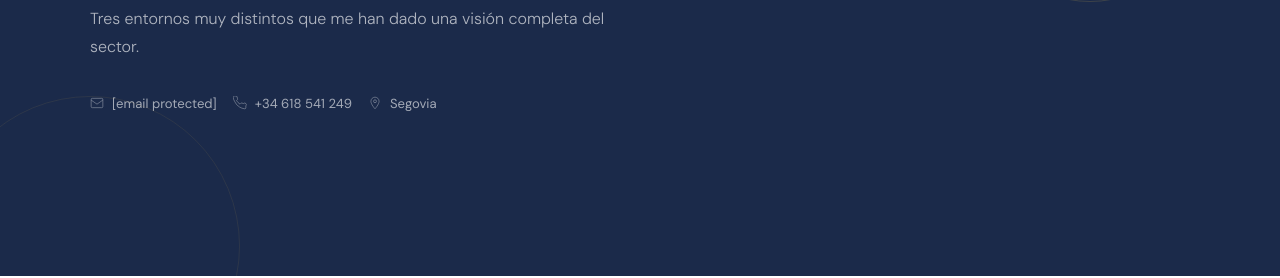
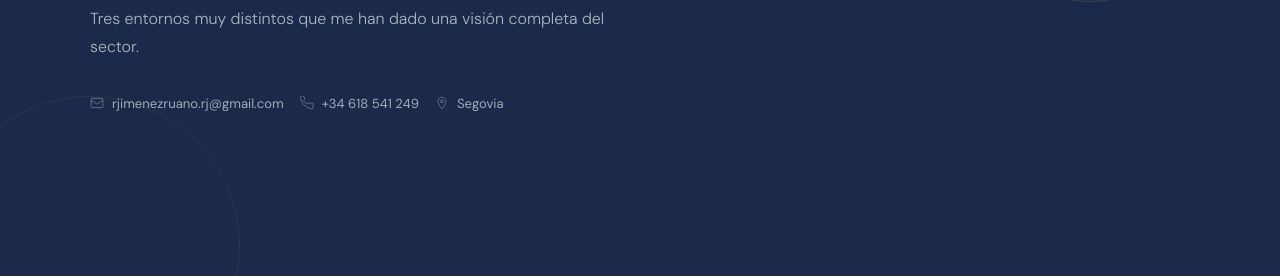
Before and after one commit to rjime-rj/cv, a plain HTML site: page index.html in a window 1280 px wide. Shown: the part 524-802 px from the top of the page. Drawn offline with nearby package versions, Linux system fonts and the light colour scheme.

Commit message:
Add files via upload

```diff
--- a/index.html
+++ b/index.html
@@ -483,9 +483,9 @@
         Tres entornos muy distintos que me han dado una visión completa del sector.
       </p>
       <div class="hero-contacts">
-        <a class="contact-pill" href="/cdn-cgi/l/email-protection#8efce4e7e3ebe0ebf4fcfbefe0e1a0fce4cee9e3efe7e2a0ede1e3">
+        <a class="contact-pill" href="mailto:rjimenezruano.rj@gmail.com">
           <svg width="14" height="14" fill="none" stroke="currentColor" stroke-width="1.5" viewBox="0 0 24 24"><rect x="2" y="4" width="20" height="16" rx="2"/><path d="M2 7l10 7 10-7"/></svg>
-          <span class="__cf_email__" data-cfemail="b3c1d9daded6ddd6c9c1c6d2dddc9dc1d9f3d4ded2dadf9dd0dcde">[email&#160;protected]</span>
+          rjimenezruano.rj@gmail.com
         </a>
         <a class="contact-pill" href="tel:+34618541249">
           <svg width="14" height="14" fill="none" stroke="currentColor" stroke-width="1.5" viewBox="0 0 24 24"><path d="M22 16.92v3a2 2 0 01-2.18 2 19.79 19.79 0 01-8.63-3.07A19.5 19.5 0 013.07 9.8 19.79 19.79 0 01.07 1.18 2 2 0 012.06 0h3a2 2 0 012 1.72c.127.96.361 1.903.7 2.81a2 2 0 01-.45 2.11L6.09 7.91a16 16 0 006 6l1.27-1.27a2 2 0 012.11-.45c.907.339 1.85.573 2.81.7A2 2 0 0122 16.92z"/></svg>
```
